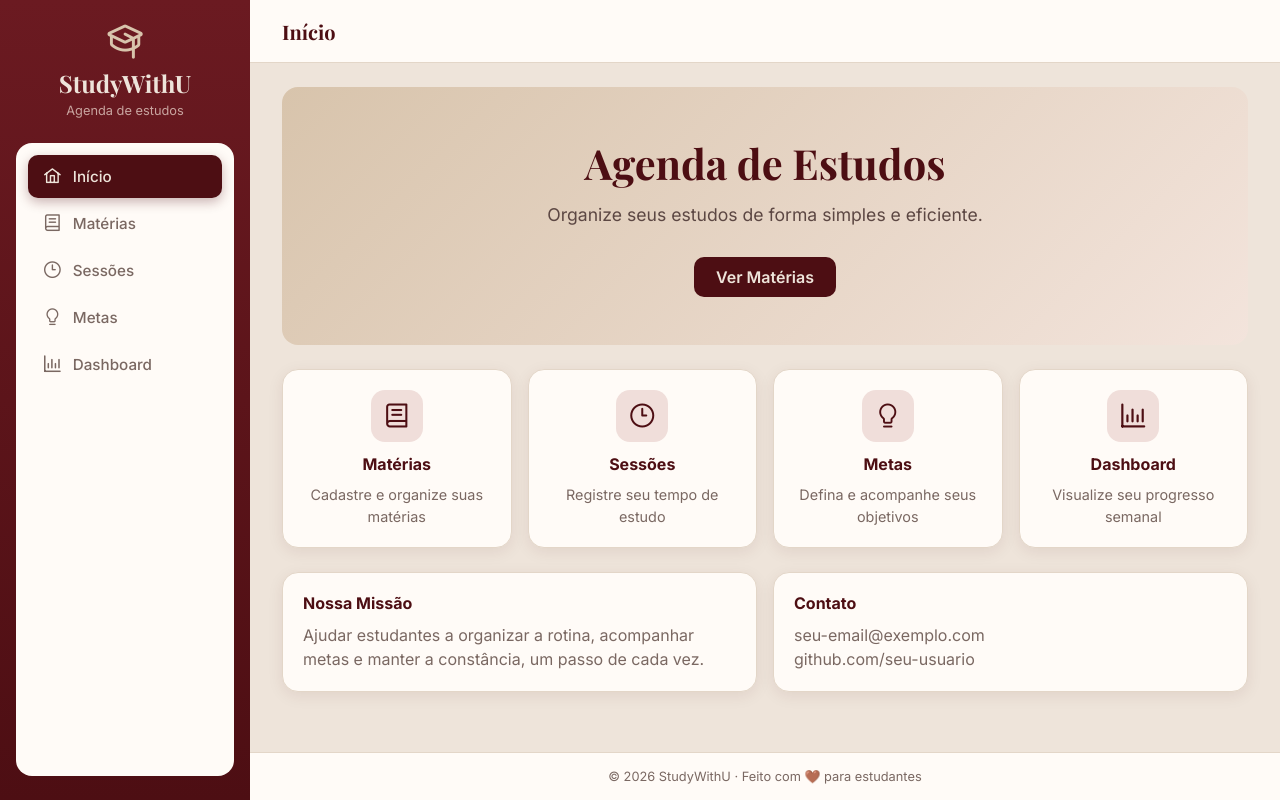
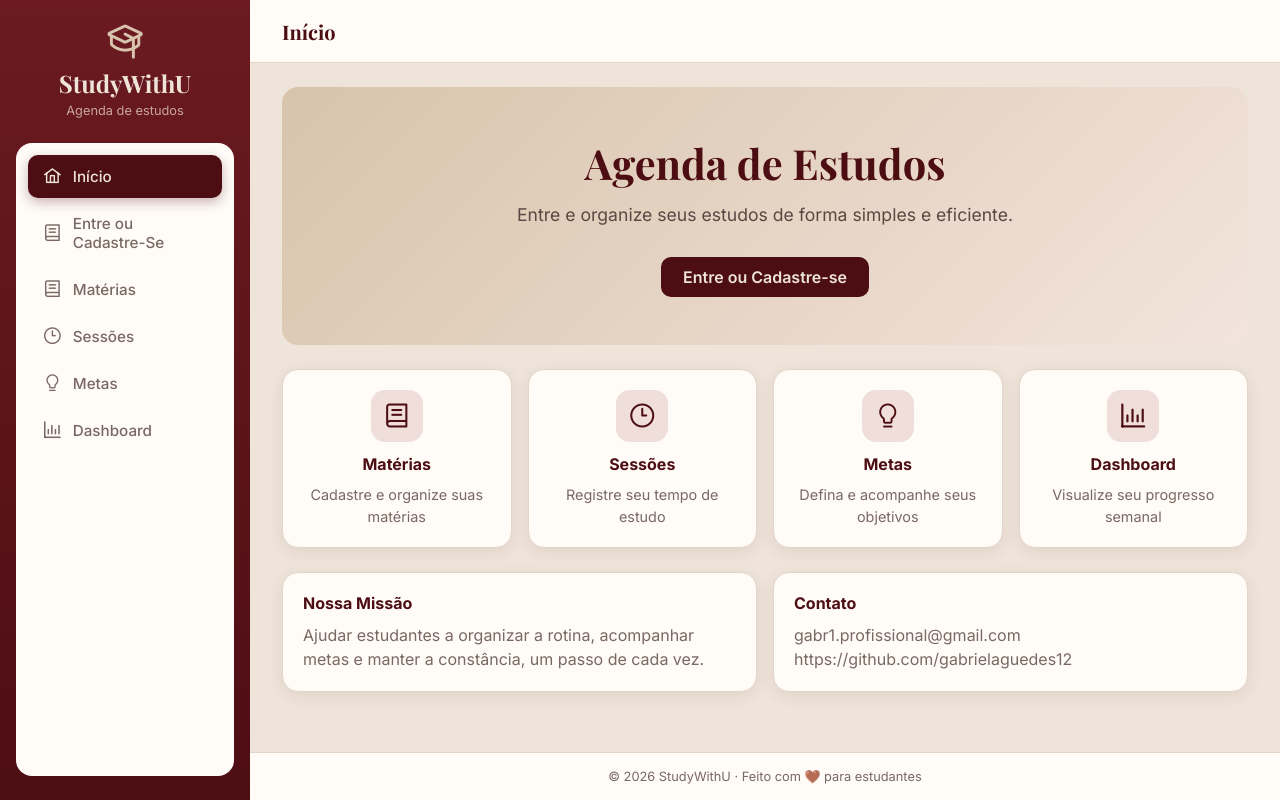
Before and after one commit to gabrielaguedes12/StudyWithU, a Vue app in the folder agenda-estudos/frontend/: page / in a window 1280 px wide. Built offline with nearby package versions, Linux system fonts and the light colour scheme.

Commit message:
acerto de estilo

```diff
--- a/agenda-estudos/frontend/src/App.vue
+++ b/agenda-estudos/frontend/src/App.vue
@@ -6,6 +6,7 @@ const route = useRoute()
 
 const links = [
   { to: '/', label: 'Início', icon: 'pi-home' },
+  { to: '/entrar', label: 'Entre ou Cadastre-Se', icon: 'pi-book' },
   { to: '/materias', label: 'Matérias', icon: 'pi-book' },
   { to: '/sessoes', label: 'Sessões', icon: 'pi-clock' },
   { to: '/metas', label: 'Metas', icon: 'pi-lightbulb' },
--- /dev/null
+++ b/agenda-estudos/frontend/src/views/EntrarView.vue
@@ -0,0 +1,6 @@
+<template>
+  <div class="card">
+    <h3>Entre ou Cadastre-se</h3>
+    <p>Em construção.</p>
+  </div>
+</template>
--- a/agenda-estudos/frontend/src/views/HomeView.vue
+++ b/agenda-estudos/frontend/src/views/HomeView.vue
@@ -2,8 +2,8 @@
   <div class="home">
     <section class="hero">
       <h1>Agenda de Estudos</h1>
-      <p>Organize seus estudos de forma simples e eficiente.</p>
-      <RouterLink to="/materias" class="btn">Ver Matérias</RouterLink>
+      <p>Entre e organize seus estudos de forma simples e eficiente.</p>
+      <RouterLink to="/entrar" class="btn"> Entre ou Cadastre-se </RouterLink>
     </section>
 
     <section class="cards">
@@ -25,8 +25,8 @@
 
       <div class="card">
         <h3>Contato</h3>
-        <p>seu-email@exemplo.com</p>
-        <p>github.com/seu-usuario</p>
+        <p>gabr1.profissional@gmail.com</p>
+        <p>https://github.com/gabrielaguedes12</p>
       </div>
     </section>
   </div>
```
